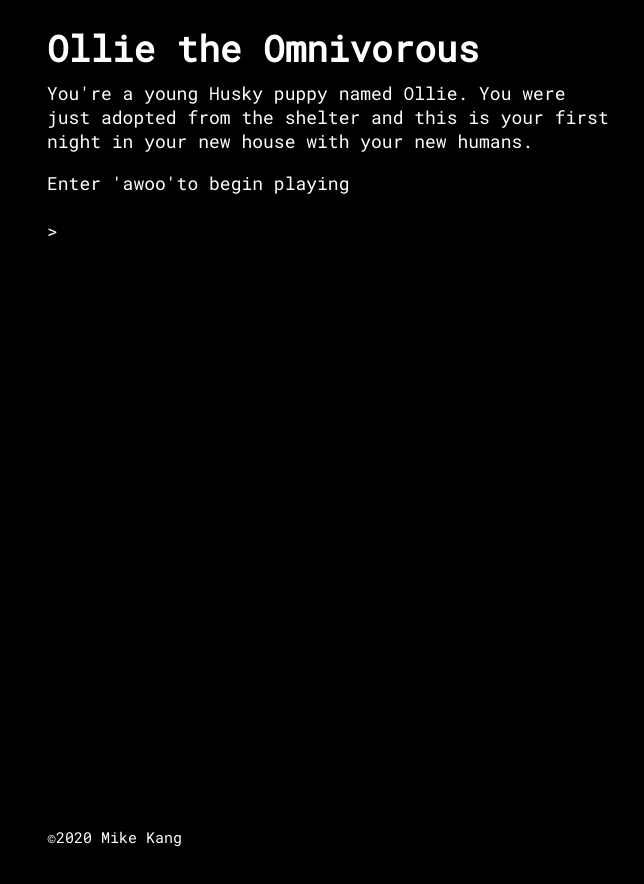
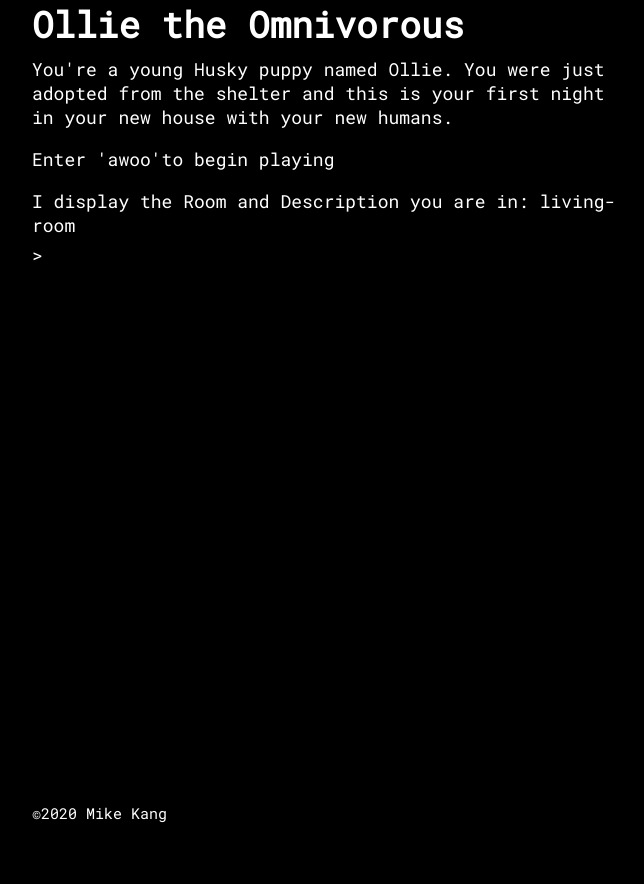
Before and after one commit to mkangjazz/ollie-the-omnivorous, a React (Create React App) app: page / in a window 1280 px wide. Shown: the top 884 px of the page, without its empty margins (308-952 px from the left). After the commit the page ends 842 px from the top, so only its background shows below. Built offline with nearby package versions, Linux system fonts and the light colour scheme.

Commit message:
OO factory Room

```diff
--- a/src/App.js
+++ b/src/App.js
@@ -1,19 +1,18 @@
+import gamedata from './data/gamedata';
+
 import './css/app.css';
-import './css/bootstrap-grid.min.css';
 
-import data_objectives from './data/objectives';
-
-// import parseInput from './js/parseInput';
 import React, {useState, useEffect} from 'react';
 
+import Map from './components/Map';
 import UserInput from './components/UserInput';
 import Article from './components/Article';
 
 export default function App() {
+  const [answerHistory, setAnswerHistory] = useState('');
+  const [currentRoom, setCurrentRoom] = useState('living-room');
   const [display, setDisplay] = useState('menu');
-  const [room, setRoom] = useState('');
-  const [answer, setAnswer] = useState('');
-  const [answerHistory, setAnswerHistory] = useState('');
+  const [gameData, setGameData] = useState(gamedata);
 
   useEffect(() => {
 
@@ -21,23 +20,28 @@ export default function App() {
     display,
   ]);
 
+  console.log('gameData', gameData);
+
   return (
-    <div className="App py-4">
-      <div className="container container-sm">
-        <div className="row">
-          <div className="col">
+    <div className="App">
       <main>
         <h1>Ollie the Omnivorous</h1>
         <Article
+          currentRoom={currentRoom}
           display={display}
-                setDisplay={setDisplay}
+          gameData={gameData}
+        />
+        <Map
+          currentRoom={currentRoom}
         />
         <UserInput
+          currentRoom={currentRoom}
           display={display}
-                setAnswer={setAnswer}
+          gameData={gameData}
           setAnswerHistory={setAnswerHistory}
           setDisplay={setDisplay}
-                setRoom={setRoom}
+          setCurrentRoom={setCurrentRoom}
+          setGameData={setGameData}
         />
       </main>
       <footer>
@@ -46,8 +50,5 @@ export default function App() {
         </p>
       </footer>
     </div>
-        </div>
-      </div>
-    </div>
   );
 }
--- a/src/components/Article.js
+++ b/src/components/Article.js
@@ -1,25 +1,39 @@
-import intro from '../data/intro';
-import help from '../data/help';
-
 export default function Article(props) {
   function text() {
     let text = [];
 
     switch (props.display) {
       case 'menu':
-        text = text.concat(intro.text);
+        text = text.concat(
+          props.gameData.screens.filter(obj => obj.name === 'menu')[0].description
+        );
         break;
       case 'help':
-        text = text.concat(help.text);
+        text = text.concat(
+          props.gameData.screens.filter(obj => obj.name === 'help')[0].description
+        );
         break;
       case 'win':
-        text = text.concat('Win');
+        text = text.concat(
+          props.gameData.screens.filter(obj => obj.name === 'win')[0].description
+        );
         break;
       case 'lose':
-        text = text.concat('Lose');
+        text = text.concat(
+          props.gameData.screens.filter(obj => obj.name === 'lose')[0].description
+        );
         break;
       case 'game':
-        // many possibilities here
+        text = text.concat(
+          props.gameData.rooms.filter(obj => obj.name === props.currentRoom)[0].description
+        );
+        // we need to split up the descriptions into parts?
+          // room
+            // exits
+            // surroundings
+            // objects
+          // object (inspect item)
+
         break;
       default:
         break;
--- /dev/null
+++ b/src/components/Map.js
@@ -0,0 +1,10 @@
+export default function Map(props) {
+  // this map just displays them
+  // in the right place
+
+  return (
+    <div className="ui-map" id="ui-map">
+      I display the Room and Description you are in: {props.currentRoom}
+    </div>
+  );
+}
--- a/src/components/UserInput.js
+++ b/src/components/UserInput.js
@@ -1,3 +1,4 @@
+import parseInput from '../js/parseInput';
 // import isValidCommand from '../js/isValidCommand';
 
 export default function UserInput(props) {
@@ -24,7 +25,10 @@ export default function UserInput(props) {
           props.setDisplay('lose');
           break;
         default:
-          props.setAnswer(value);
+          // need to validate this against state
+          // check value here
+          // props.setAnswer(value);
+          parseInput(value);
           props.setAnswerHistory(prevState => ([...prevState, value]));
           break;
       }
@@ -42,7 +46,6 @@ export default function UserInput(props) {
       onSubmit={handleSubmit}
     >
       <label
-        className="d-flex align-items-center"
         htmlFor="user-input"
       >
         <span>&gt;</span>
--- a/src/css/app.css
+++ b/src/css/app.css
@@ -1,3 +1,8 @@
+.App {
+  margin: 0 auto;
+  max-width: 600px !important;
+}
+
 html {
   background-color: #000;
 }
@@ -50,10 +55,6 @@ input[type='text'] {
   width: 100%;
 }
 
-.container-sm {
-  max-width: 600px !important;
-}
-
 .sr-only {
   font-size: 0;
   opacity: 0;
@@ -63,3 +64,8 @@ input[type='text'] {
 .user-input {
   color: yellow;
 }
+
+.ui-user-input label {
+  align-items:center;
+  display: flex;
+}
--- /dev/null
+++ b/src/data/gamedata.js
@@ -0,0 +1,11 @@
+import objects from './interactiveObjects';
+import rooms from './rooms';
+import screens from './screens';
+
+const gamedata = {
+  interactive_objects: objects,
+  rooms: rooms,
+  screens: screens,
+};
+
+export default gamedata;
--- /dev/null
+++ b/src/data/interactiveObjects.js
@@ -0,0 +1,20 @@
+const interactiveObjects = [
+  {
+    name: 'food bowl',
+    description: 'half full or empty of dog food',
+    state: 'half full', // can i reduce this to true/false states...
+    // i can/should be completely oblivious to what room i'm in
+  },
+];
+
+function InteractiveObject(name, description) {
+  this.name = name;
+  this.description = description;
+}
+
+// what kinds of interactions and states do we need to track?
+  // isDrinkable
+  // isEdible
+  // isShreddable
+
+export default interactiveObjects;
--- a/src/data/rooms.js
+++ b/src/data/rooms.js
@@ -1,46 +1,101 @@
-const rooms = [
-  {
-    name: 'living room',
-    description: [
-      'living room description ipsum dolor',
-    ],
-  },
-  {
-    name: 'hallway',
-    description: [
-      'narrow corridor wooden floor several doors',
-    ],
-  },
-  {
-    name: 'dining room',
-    description: [
-      'room with a table and some plants and scraps of food?',
-    ],
-  },
-  // kitchen: {
-  //   //
-  // },
-  // bathroom: {
+const rooms = [];
 
-  // },
-  // masterBedroom: {
+function Room(name, description, exits, objects) {
+  this.description = description;
+  this.exits = exits;
+  this.name = name;
+  this.objects = objects;
+}
 
-  // },
-  // guestBedroom: {
+rooms.push(new Room(
+  'living-room',
+  'living room description ipsum dolor',
+  [
+    'hallway',
+    'kitchen',
+  ],
+  [],
+));
 
-  // },
-  // office: {
+rooms.push(new Room(
+  'hallway',
+  'hallway narrow corridor wooden floor several doors',
+  [
+    'bathroom',
+    'bedroom',
+    'guest',
+    'kitchen',
+    'office',
+  ],
+  [],
+));
 
-  // },
-  // stairwell: {
+rooms.push(new Room(
+  'kitchen',
+  'kitchen description ipsum dolor',
+  [
+    'backyard',
+    'bathroom-2',
+    'living-room',
+    'hallway',
+  ],
+  [],
+));
 
-  // },
-  // outdoors: {
+rooms.push(new Room(
+  'bathroom',
+  'bathroom description ipsum dolor',
+  [
+    'hallway',
+  ],
+  [],
+));
 
-  // },
-  // masterBathroom: {
+rooms.push(new Room(
+  'master-bedroom',
+  'masterBedroom description ipsum dolor',
+  [
+    'bathroom-2',
+    'hallway',
+  ],
+  [],
+));
 
-  // },
-];
+rooms.push(new Room(
+  'guest',
+  'guestBedroom description ipsum dolor',
+  [
+    'hallway',
+  ],
+  [],
+));
+
+rooms.push(new Room(
+  'office',
+  'office description ipsum dolor',
+  [
+    'hallway',
+  ],
+  [],
+));
+
+rooms.push(new Room(
+  'backyard',
+  'backyard description ipsum dolor',
+  [
+    'kitchen',
+  ],
+  [],
+));
+
+rooms.push(new Room(
+  'bathroom-2',
+  'bathroom-2 description ipsum dolor',
+  [
+    'bedroom',
+    'kitchen',
+  ],
+  [],
+));
 
 export default rooms;
--- /dev/null
+++ b/src/data/screens.js
@@ -0,0 +1,32 @@
+const screens = [
+  {
+    name: 'menu',
+    description: [
+      'You\'re a young Husky puppy named Ollie. You were just adopted from the shelter and this is your first night in your new house with your new humans.',
+      'Enter \'awoo\'to begin playing',
+    ],
+  },
+  {
+    name: 'help',
+    description: [
+      'Possible commands:',
+      'grammar, verb + noun',
+      'directions',
+      'As a dog, you have no concept of things like kitchen or hallway, so...',
+    ],
+  },
+  {
+    name: 'win',
+    description: [
+      'Win description',
+    ],
+  },
+  {
+    name: 'lose',
+    description: [
+      'Lose description',
+    ],
+  },
+];
+
+export default screens;
```
Also changed, not shown: src/data/objects.js (deleted, +0 -22 lines), src/img/map.png (added), 1 other file (tests, documents, lock files or other folders). Lines whose indentation alone changed are shown as unchanged.
